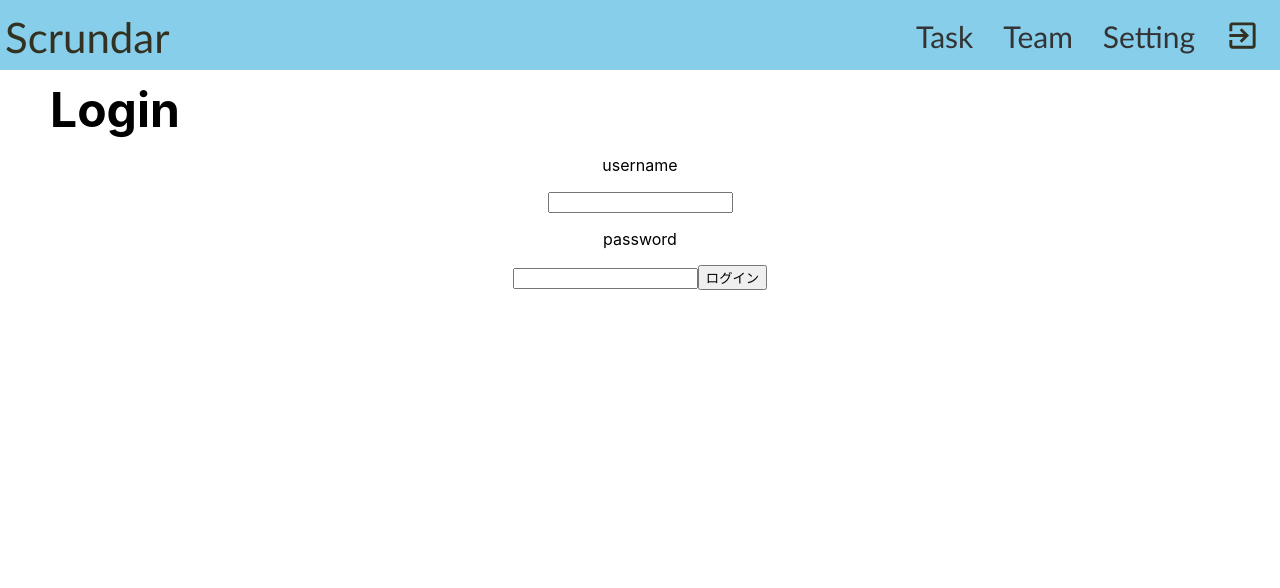
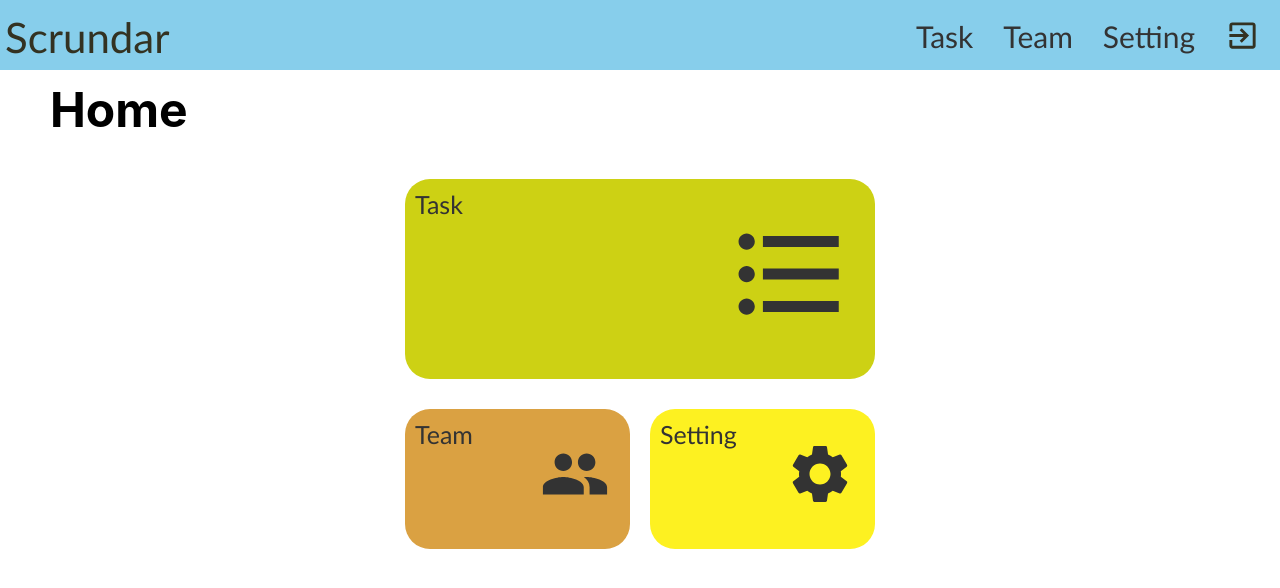
Before and after one commit to Frappuccino2316/calendar-app, a React (Create React App) app in the folder frontend/: page / in a window 1280 px wide. Before the commit this address led to /login. Shown: the top 588 px of the page. Built offline with nearby package versions, Linux system fonts and the light colour scheme; no server answers.

Commit message:
AppでAuthコンポーネントで囲うのをやめた

```diff
--- a/frontend/src/App.tsx
+++ b/frontend/src/App.tsx
@@ -1,6 +1,5 @@
 import React from 'react';
 import { BrowserRouter as Router, Route, Switch } from 'react-router-dom';
-import Auth from 'components/Auth';
 import Home from 'pages/Home';
 import Login from 'pages/Login';
 import Tasks from 'pages/Tasks';
@@ -16,12 +15,10 @@ function App() {
         <Header />
         {/* <Switch> */}
         <Route exact path="/login" component={Login} />
-        <Auth>
-          <Route exact path="/" component={Home} />
-          <Route exact path="/tasks" component={Tasks} />
-          <Route exact path="/teams" component={Teams} />
-          <Route exact path="/settings" component={Settings} />
-        </Auth>
+        <Route exact path="/" component={Home} />
+        <Route exact path="/tasks" component={Tasks} />
+        <Route exact path="/teams" component={Teams} />
+        <Route exact path="/settings" component={Settings} />
         {/* </Switch> */}
       </Router>
     </div>
```
